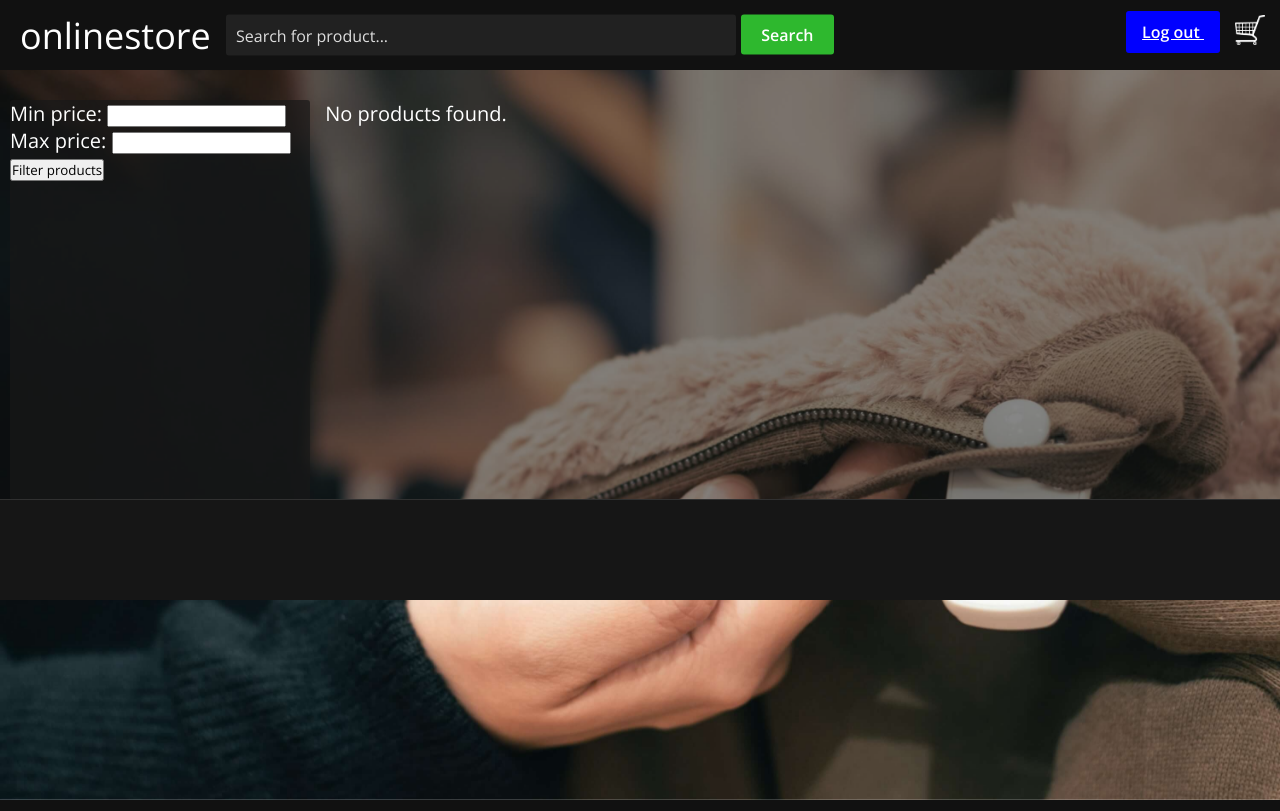
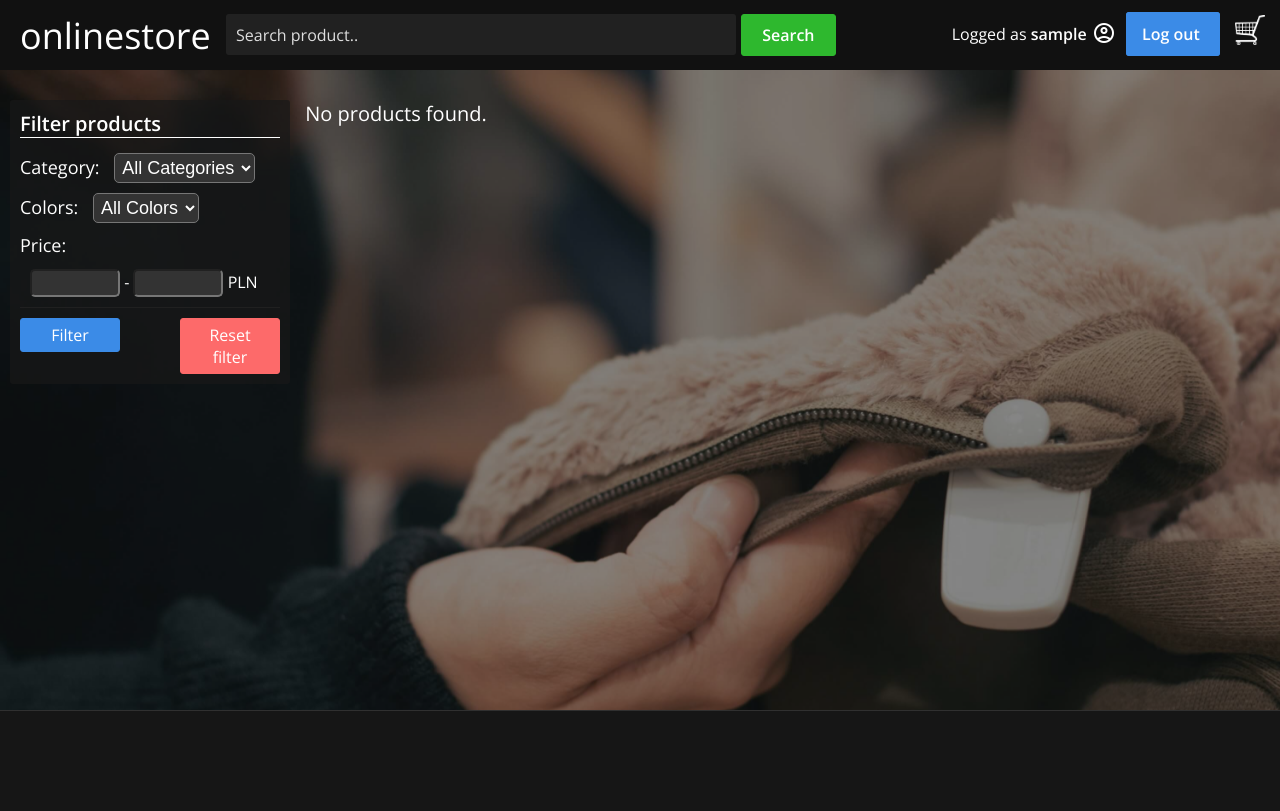
Before and after one commit to tmaz00/onlinestore, a Django app: template shop/templates/shop/home.html in a window 1280 px wide. Run offline with Django 4.2, Linux system fonts and the light colour scheme; the template is opened without the code that fills it: values that come from a table or form of the project are taken from there, others are empty; the visitor is signed in with stand-in values (Sample User, id 1); parts of the project's set-up code (start-up, migrations or seed data) failed here and were passed over.

Commit message:
Forms to filter products, minor style improvement

```diff
--- /dev/null
+++ b/shop/forms.py
@@ -0,0 +1,24 @@
+from django import forms
+from .models import Product
+
+class ProductFilterForm(forms.ModelForm):
+    class Meta:
+        model = Product
+        fields = ['category', 'color', 'price_from', 'price_to']
+
+    CATEGORY_CHOICES = [(category, category) for category in Product.objects.values_list('category', flat=True).distinct()] + [('', 'All Categories')]
+    COLOR_CHOICES = [(color, color) for color in Product.objects.values_list('color', flat=True).distinct()] + [('', 'All Colors')]
+
+    price_from = forms.DecimalField(required=False)
+    price_to = forms.DecimalField(required=False)
+    category = forms.ChoiceField(choices=CATEGORY_CHOICES, required=False)
+    color = forms.ChoiceField(choices=COLOR_CHOICES, required=False)
+
+class ProductSearchForm(forms.ModelForm):
+    class Meta:
+        model = Product
+        fields = ['name']
+
+    name = forms.CharField(max_length=100, required=False,
+                           widget= forms.TextInput
+                           (attrs={'placeholder':'Search product..'}))
--- a/shop/static/shop/main.css
+++ b/shop/static/shop/main.css
@@ -61,22 +61,46 @@ input, button, a {
     padding: 9px 20px;
     border-radius: 3px;
     background-color: #2eb82e;
+    border: 1px solid #2eb82e;
     font-weight: 600;
+    transition: 0.3s ease-in;
+    cursor: pointer;
+    color: white;
+}
+.search-button:hover {
+    background-color: transparent;
+    transition: 0.3s ease-in;
 }
 .hrefs {
     position: absolute;
     right: 10px;
     top: 46.5%;
 }
+.logged-user {
+    font-size: 16px;
+    position: relative;
+    top: 2.5px;
+}
+.hrefs .material-symbols-outlined {
+    vertical-align: middle;
+    margin-right: 5px;
+}
 .login-button {
     text-align: center;
-    margin-bottom: 10px;
     border-radius: 3px;
     color: white;
     font-size: 16px;
-    background-color: blue;
-    padding: 10px 16px;
+    background-color: var(--cl-blue-btn);
+    border: 1px solid var(--cl-blue-btn);
+    padding: 10px 15px;
     font-weight: 600;
+    text-decoration: none;
+    position: relative;
+    top: 2.5px;
+}
+.login-button:hover {
+    background-color: transparent;
+    transition: 0.3s ease-in;
 }
 .cart {
     margin-left: 15px;
@@ -102,16 +126,76 @@ input, button, a {
     width: 30px;
     height: 30px;
 }
+.container {
+    min-height: 70vh;
+}
+/* left sidebar to filter products */
 .container .sidebar {
-    width: 300px;
-    height: 400px;
+    width: 260px;
     background-color: #191919b5;
     border-radius: 3px;
     position: relative;
     display: inline-block;
     vertical-align: top;
     margin-left: 10px;
+    padding: 10px;
 }
+.container .sidebar h4 {
+    margin-bottom: 15px;
+    border-bottom: 1px white solid;
+}
+.sidebar p{
+    margin: 10px 0;
+    font-size: 18px;
+}
+.sidebar select {
+    background-color: #333;
+    color: white;
+    padding: 3px;
+    border-radius: 5px;
+    margin-left: 10px;
+    font-size: 18px;
+}
+.sidebar input {
+    background-color: #333;
+    color: white;
+    padding: 3px;
+    border-radius: 5px;
+    width: 80px;
+}
+.sidebar span {
+    font-size: 16px;
+    margin-left: 10px;
+}
+.filter-btns {
+    padding-top: 10px;
+    margin-top: 10px;
+    border-top: 1px solid #202020;
+}
+.filter-btns #filter-btn {
+    padding: 5px 10px;
+    width: 100px;
+    border-radius: 3px;
+    color: white;
+    font-size: 16px;
+    background-color: var(--cl-blue-btn);
+    border: 1px solid var(--cl-blue-btn);
+    float: left;
+    cursor: pointer;
+}
+.filter-btns #reset-btn {
+    padding: 5px 10px;
+    font-size: 16px;
+    width: 100px;
+    border-radius: 3px;
+    color: white;
+    font-size: 16px;
+    background-color: var(--cl-red-light);
+    border: 1px solid var(--cl-red-light);
+    float: right;
+    cursor: pointer;
+}
+/* ---------- */
 .container .products-list {
     width: 70%;
     position: relative;
@@ -160,12 +244,12 @@ input, button, a {
 .container .products-list .product-box img.img {
     display: block;
     width: 90%;
+    height: 280px;
     position: relative;
     margin: 10px 0;
     background-color: #202020;
     padding: 10px;
     border-radius: 3px;
-    object-fit: cover;
     object-position: center;
 }
 .container .products-list .product-box span {
@@ -244,3 +328,6 @@ input, button, a {
     margin-top: 10px;
     display: block;
 }
+.footer {
+    position: relative !important;
+}
--- a/shop/templates/shop/base.html
+++ b/shop/templates/shop/base.html
@@ -40,12 +40,18 @@
 <body>
     <div class="topbar">
         <a class="logo top50" href="{% url 'home' %}">onlinestore</a>
-        <div class="search-product top50">
-            <input type="text" placeholder="Search for product...">
-            <a class="search-button">Search</a>
-        </div>
+        {% if search_form %}
+            <div class="search-product top50">
+                <form method="get">
+                {{ search_form.name }}
+                <button class="search-button" type="submit">Search</button>
+                </form>
+            </div>
+        {% endif %}
         <div class="hrefs top50">
             {% if user.is_authenticated %}
+            <span class="logged-user">Logged as <strong>{{ user.username }}</strong></span>
+            <span class="material-symbols-outlined">account_circle</span>
             <a class="login-button" href="{% url 'logout' %}">
                 Log out
             </a>
--- a/shop/templates/shop/home.html
+++ b/shop/templates/shop/home.html
@@ -4,15 +4,24 @@
     <div class="background-image"></div>
     <div class="container">
         <div class="sidebar">
-            <form method="GET" action="{% url 'filter' %}">
-                <label for="min_price">Min price:</label>
-                <input type="number" name="min_price">
-                <br>
-                <label for="max_price">Max price:</label>
-                <input type="number" name="max_price">
-                <br>
-                <button type="submit">Filter products</button>
+            <form method="get" id="filter-form">
+                <div class="filter-options">
+                    <h4>Filter products</h4>
+                    <p>Category: {{ form.category }}</p>
+                    <p>Colors: {{ form.color }}</p>
+                    <p>Price:</p>
+                    <span>{{ form.price_from }} - {{ form.price_to }} PLN</span>
+                </div>
+                <div class="filter-btns">
+                    <button type="submit" id="filter-btn">Filter</button>
+                    <button type="reset" id="reset-btn" onclick="resetForm()">Reset filter</button>
+                </div>
             </form>
+            <script>
+                function resetForm() {
+                    window.location.href = window.location.pathname;
+                }
+            </script>
         </div>
         <div class="products-list">
             {% for product in products %}
@@ -20,7 +29,9 @@
                 <div class="img-background" style="background-image:url('{{ product.imageURL }}') ;">
                     <div></div>
                 </div>
-                <img class="left50 img" src="{{ product.imageURL }}" alt="cannot display image">
+                <div class="product-img">
+                    <img class="left50 img" src="{{ product.imageURL }}" alt="cannot display image">
+                </div>
                 <div class="product-details">
                     <span>{{ product.name }}</span>
                     <p>{{ product.price }} PLN</p>
--- a/static/css/main.css
+++ b/static/css/main.css
@@ -2,6 +2,21 @@
     /* Konieczne ustawienia paddingu i marginu dla strony żeby ładnie wyglądało */
     margin: 0;
     padding: 0;
+}
+/* Definicja kolorów do użycia na całej stronie
+    Użycie-przykład: background-color: var(--cl-blue) */
+:root{
+    --cl-yellow: #ffe96a;
+    --cl-light-green: #36fb9a;
+    --cl-green: #1ae47f;
+    --cl-green-btn: #0cb763;
+    --cl-red: #f74141;
+    --cl-red-light: #fd6a6a;
+    --cl-blue: #4c9cf8;
+    --cl-blue-btn: #3b8be7;
+    --cl-purple: #a928f3;
+    --cl-border: #90909017;
+    --box-shadow-black: rgba(26, 26, 26, 0.233) 0px 7px 29px 0px;
 }
 .topbar {
     padding: 10px 0;
@@ -39,7 +54,7 @@
     width: 100%;
     position: relative;
     background-color: #11111181;
-    padding-bottom: 100px;
+    padding-bottom: 50px;
 }
 .footer {
     position: absolute;
```
Also changed, not shown: shop/views.py (+35 -14 lines).
